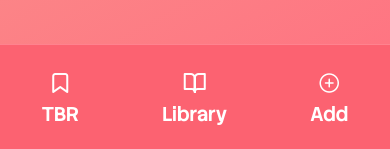
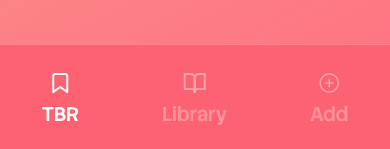
Before and after one commit to emvyh/TBR, a React Native app in the folder tbr/: screen / in a window 390 px wide. Shown: the part 692-841 px from the top of the page. Built offline with nearby package versions, Linux system fonts and the light colour scheme.

Commit message:
nav bars glow when selected

```diff
--- a/tbr/App.js
+++ b/tbr/App.js
@@ -14,6 +14,7 @@ import Ionicons from "@expo/vector-icons/Ionicons";
 export default function App() {
   const [currentScreen, setCurrentScreen] = useState("TBR");
   const [screenParams, setScreenParams] = useState({});
+  const [selectedNav, setSelectedNav] = useState(null);
 
   let [fontsLoaded] = useFonts({
     "StackSansHeadline-Bold": require("./assets/fonts/StackSansHeadline-Bold.ttf"),
@@ -56,8 +57,23 @@ export default function App() {
           style={styles.navButton}
           onPress={() => setCurrentScreen("TBR")}
         >
-          <Feather style={styles.icon} name="bookmark" size={24} color="#fff" />
-          <CustomText semiBold style={styles.navText}>
+          <Feather
+            style={{
+              textAlign: "center",
+              paddingBottom: 5,
+              opacity: currentScreen === "TBR" ? 1 : 0.4,
+            }}
+            name="bookmark"
+            size={24}
+            color="#fff"
+          />
+          <CustomText
+            semiBold
+            style={[
+              styles.navText,
+              currentScreen != "TBR" && styles.navUnselectedText,
+            ]}
+          >
             TBR
           </CustomText>
         </TouchableOpacity>
@@ -67,12 +83,22 @@ export default function App() {
           onPress={() => setCurrentScreen("Library")}
         >
           <Feather
-            style={styles.icon}
+            style={{
+              textAlign: "center",
+              paddingBottom: 5,
+              opacity: currentScreen === "Library" ? 1 : 0.4,
+            }}
             name="book-open"
             size={24}
             color="#fff"
           />
-          <CustomText semiBold style={styles.navText}>
+          <CustomText
+            semiBold
+            style={[
+              styles.navText,
+              currentScreen != "Library" && styles.navUnselectedText,
+            ]}
+          >
             Library
           </CustomText>
         </TouchableOpacity>
@@ -82,12 +108,28 @@ export default function App() {
           onPress={() => setCurrentScreen("AddBook")}
         >
           <Ionicons
-            style={styles.icon}
+            style={{
+              textAlign: "center",
+              paddingBottom: 5,
+              opacity:
+                currentScreen !== "Library" && currentScreen !== "TBR"
+                  ? 1
+                  : 0.4,
+            }}
             name="add-circle-outline"
             size={24}
             color="#fff"
           />
-          <CustomText semiBold style={styles.navText}>
+          <CustomText
+            semiBold
+            style={[
+              styles.navUnselectedText,
+              currentScreen == "AddBook" && styles.navText,
+              currentScreen == "BookScreen" && styles.navText,
+              currentScreen == "BySearch" && styles.navText,
+              currentScreen == "ByBarcode" && styles.navText,
+            ]}
+          >
             Add
           </CustomText>
         </TouchableOpacity>
@@ -117,8 +159,8 @@ const styles = StyleSheet.create({
     fontSize: 20,
     color: "#fff",
   },
-  icon: {
-    textAlign: "center",
-    paddingBottom: 5,
+  navUnselectedText: {
+    color: "rgba(255, 255, 255, 0.3)",
+    fontSize: 20,
   },
 });
--- a/tbr/screens/BySearch.js
+++ b/tbr/screens/BySearch.js
@@ -8,6 +8,7 @@ import {
   Image,
   ScrollView,
 } from "react-native";
+import { LinearGradient } from "expo-linear-gradient";
 import { getbookData } from "../utils/bookFinder";
 import BookSearch from "../components/BookSearch";
 
@@ -26,6 +27,12 @@ export default function BySearch({ navigation }) {
     }
   };
   return (
+    <LinearGradient
+      colors={["#ffbe9e", "#fa918b", "#fe7582"]}
+      style={styles.container}
+      start={{ x: 0, y: 0 }}
+      end={{ x: 1, y: 1 }}
+    >
       <View style={styles.container}>
         <View style={styles.heading}>
           <View style={styles.textWrapper}>
@@ -55,7 +62,9 @@ export default function BySearch({ navigation }) {
         </View>
         {books.length > 0 && (
           <ScrollView style={styles.resultWrapper}>
-          <Text style={styles.resultHeading}>Found {books.length} books:</Text>
+            <Text style={styles.resultHeading}>
+              Found {books.length} books:
+            </Text>
             {books.map((book, index) => (
               <BookSearch
                 key={index}
@@ -78,13 +87,13 @@ export default function BySearch({ navigation }) {
           </View>
         )}
       </View>
+    </LinearGradient>
   );
 }
 
 const styles = StyleSheet.create({
   container: {
     flex: 1,
-    backgroundColor: "#ffc2e8",
   },
   textWrapper: {
     paddingHorizontal: 20,
```
Lines whose indentation alone changed are shown as unchanged.
